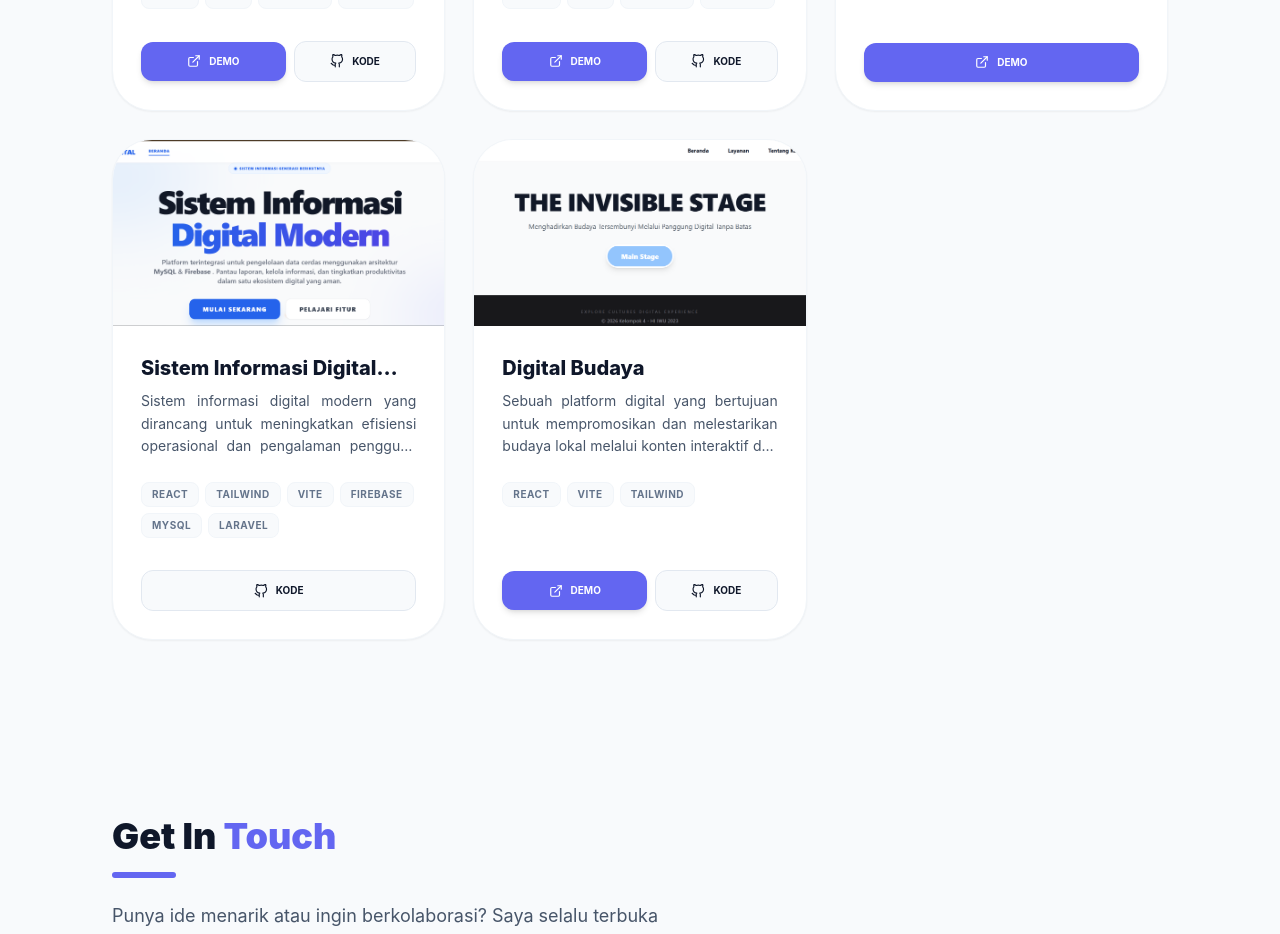
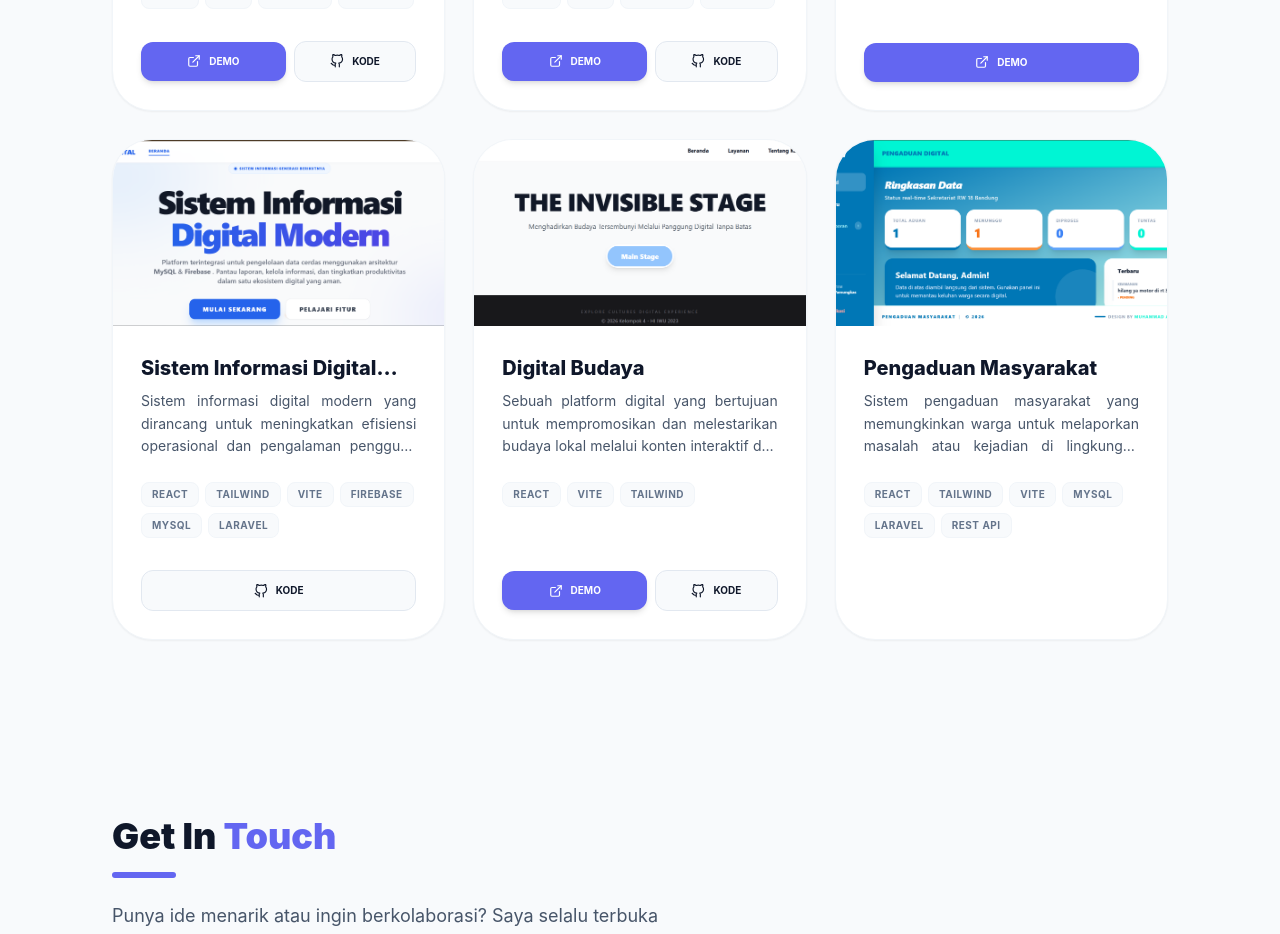
Before and after one commit to MhdGung25/portfolio-agung, a React (Vite) app: page / in a window 1280 px wide. Shown: the part 2060-2994 px from the top of the page. Built offline with nearby package versions, Linux system fonts and the light colour scheme.

Commit message:
tambahan di halaman project.js

```diff
--- a/src/data/projects.js
+++ b/src/data/projects.js
@@ -42,5 +42,14 @@ export const projects = [
     image: "img/projects/digital-budaya.png",
     liveUrl: "https://hi23-iwu.vercel.app/",
     githubUrl: "https://github.com/MhdGung25/kelompok-4-hi-iwu.git"
-  }
+  },
+    {
+    id: 6,
+    title: "Pengaduan Masyarakat",
+    description: "Sistem pengaduan masyarakat yang memungkinkan warga untuk melaporkan masalah atau kejadian di lingkungan mereka dengan mudah dan efisien.",
+    tech: ["React","Tailwind", "Vite","mysql","laravel","rest api"],
+    image: "img/projects/pengaduan-masyarakat.png",
+    liveUrl: "",
+    githubUrl: ""
+    }
 ];
```
Also changed, not shown: public/img/projects/pengaduan-masyarakat.png (added).
